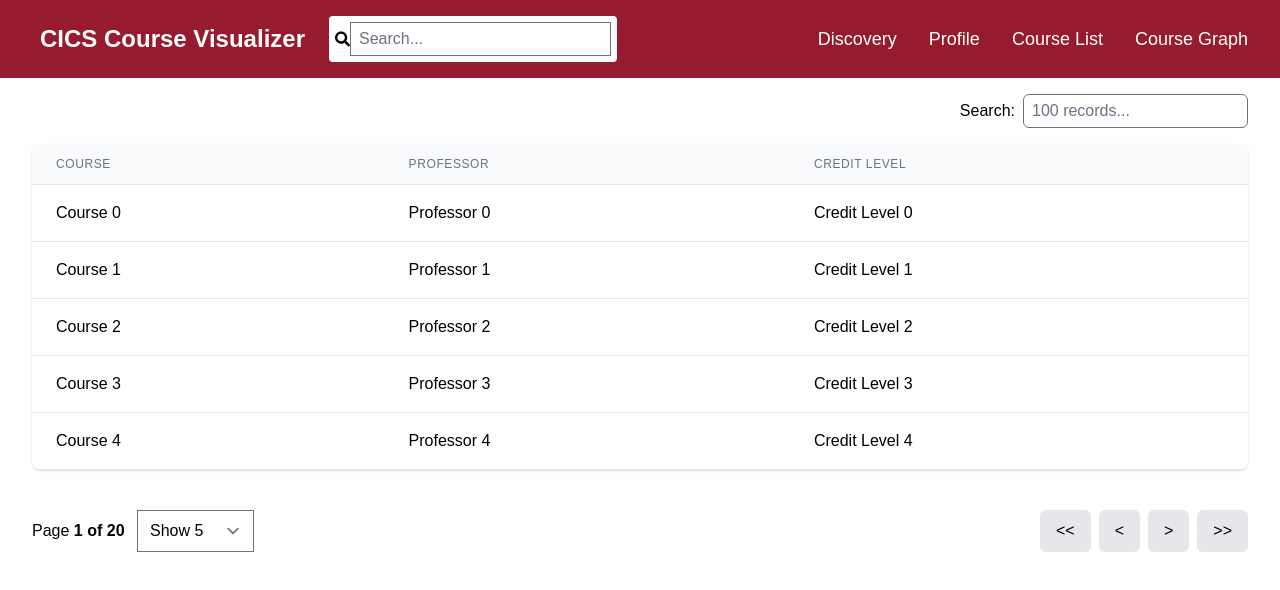
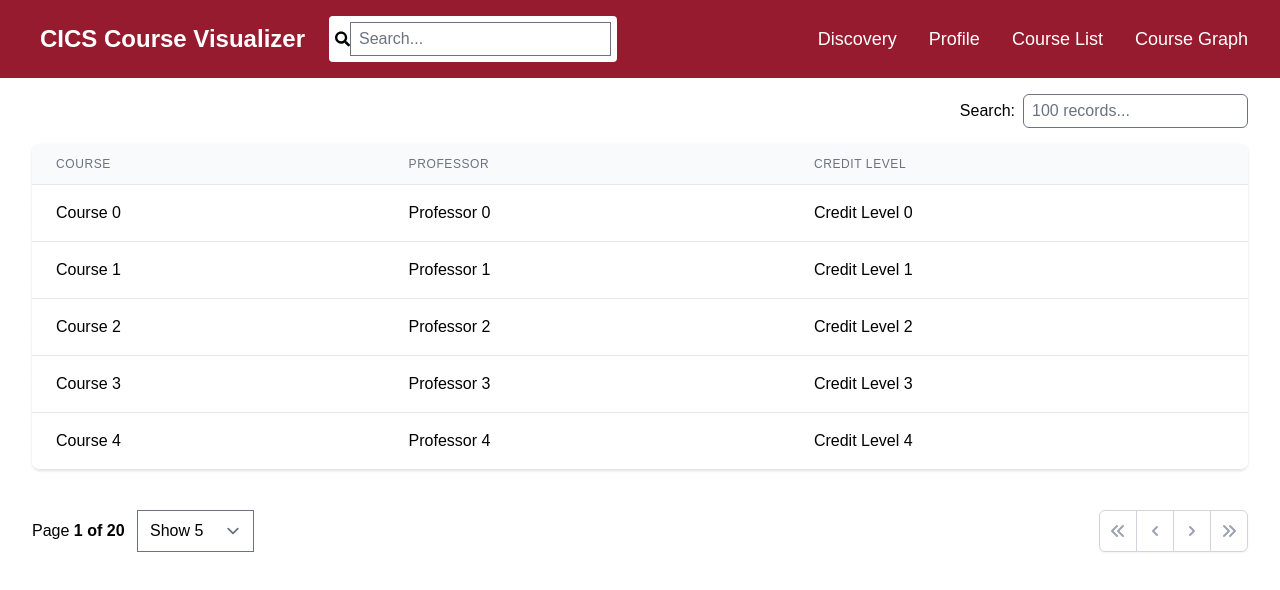
Before and after one commit to Shamanth-GiT/umass-course-visualizer, a Next.js app: page /list in a window 1280 px wide. Shown: the top 590 px of the page. Built offline with nearby package versions, Linux system fonts and the light colour scheme.

Commit message:
Added some minor changes

```diff
--- a/components/DataTable.jsx
+++ b/components/DataTable.jsx
@@ -1,5 +1,7 @@
 import React, { useMemo, useState } from 'react';
 import { useTable, usePagination } from 'react-table';
+import { ChevronDoubleLeftIcon, ChevronLeftIcon, ChevronRightIcon, ChevronDoubleRightIcon } from '@heroicons/react/solid';
+import { PageButton } from '@components/PageButton'; // update with your actual path
 
 export const DataTable = ({ columns, data }) => {
     const [filter, setFilter] = useState('');
@@ -45,7 +47,7 @@ export const DataTable = ({ columns, data }) => {
                         value={filter}
                         onChange={(e) => setFilter(e.target.value)}
                         placeholder={`${filteredData.length} records...`}
-                    className="ml-2 px-2 py-1 border rounded-md"
+                        className="ml-2 px-2 py-1 border rounded-md focus:outline-maroon"
                     />
                 </div>
             </div>
@@ -64,7 +66,7 @@ export const DataTable = ({ columns, data }) => {
                     </thead>
                     <tbody {...getTableBodyProps()} className="bg-white divide-y divide-gray-200">
                         {page.map((row, i) => {
-                        prepareRow(row)
+                            prepareRow(row);
                             return (
                                 <tr {...row.getRowProps()} key={i} className="cursor-pointer">
                                     {row.cells.map((cell, j) => (
@@ -73,13 +75,12 @@ export const DataTable = ({ columns, data }) => {
                                         </td>
                                     ))}
                                 </tr>
-                        )
+                            );
                         })}
                     </tbody>
                 </table>
             </div>
-
-        <div className="flex justify-between mt-10">
+            <div className="flex justify-between mt-10 focus:outline-maroon">
                 <div>
                     <span>
                         Page{' '}
@@ -101,12 +102,38 @@ export const DataTable = ({ columns, data }) => {
                         ))}
                     </select>
                 </div>
-            <div className="flex gap-2">
-                <button onClick={() => gotoPage(0)} disabled={!canPreviousPage} className="px-4 py-2 bg-gray-200 rounded-md">{'<<'}</button>
-                <button onClick={() => previousPage()} disabled={!canPreviousPage} className="px-4 py-2 bg-gray-200 rounded-md">{'<'}</button>
-                <button onClick={() => nextPage()} disabled={!canNextPage} className="px-4 py-2 bg-gray-200 rounded-md">{'>'}</button>
-                <button onClick={() => gotoPage(pageCount - 1)} disabled={!canNextPage} className="px-4 py-2 bg-gray-200 rounded-md">{'>>'}</button>
-            </div>
+                <nav className="relative z-0 inline-flex rounded-md shadow-sm -space-x-px" aria-label="Pagination">
+                    <PageButton
+                        className="rounded-l-md"
+                        onClick={() => gotoPage(0)}
+                        disabled={!canPreviousPage}
+                    >
+                        <span className="sr-only">First</span>
+                        <ChevronDoubleLeftIcon className="h-5 w-5 text-gray-400" aria-hidden="true" />
+                    </PageButton>
+                    <PageButton
+                        onClick={() => previousPage()}
+                        disabled={!canPreviousPage}
+                    >
+                        <span className="sr-only">Previous</span>
+                        <ChevronLeftIcon className="h-5 w-5 text-gray-400" aria-hidden="true" />
+                    </PageButton>
+                    <PageButton
+                        onClick={() => nextPage()}
+                        disabled={!canNextPage}
+                    >
+                        <span className="sr-only">Next</span>
+                        <ChevronRightIcon className="h-5 w-5 text-gray-400" aria-hidden="true" />
+                    </PageButton>
+                    <PageButton
+                        className="rounded-r-md"
+                        onClick={() => gotoPage(pageCount - 1)}
+                        disabled={!canNextPage}
+                    >
+                        <span className="sr-only">Last</span>
+                        <ChevronDoubleRightIcon className="h-5 w-5 text-gray-400" aria-hidden="true" />
+                    </PageButton>
+                </nav>
             </div>
         </div>
     );
--- /dev/null
+++ b/components/PageButton.jsx
@@ -0,0 +1,35 @@
+function classNames(...classes) {
+    return classes.filter(Boolean).join(" ");
+}
+
+export function Button({ children, className, ...rest }) {
+    return (
+        <button
+            type="button"
+            className={
+                classNames(
+                    "relative inline-flex items-center px-4 py-2 border border-gray-300 text-sm font-medium rounded-md text-gray-700 bg-white hover:bg-gray-50",
+                    className
+                )}
+            {...rest}
+        >
+            {children}
+        </button>
+    )
+}
+
+export function PageButton({ children, className, ...rest }) {
+    return (
+        <button
+            type="button"
+            className={
+                classNames(
+                    "relative inline-flex items-center px-2 py-2 border border-gray-300 bg-white text-sm font-medium text-gray-500 hover:bg-gray-50",
+                    className
+                )}
+            {...rest}
+        >
+            {children}
+        </button>
+    )
+}
--- a/package.json
+++ b/package.json
@@ -14,6 +14,7 @@
     "@emotion/react": "^11.11.1",
     "@emotion/styled": "^11.11.0",
     "@headlessui/react": "^1.7.15",
+    "@heroicons/react": "^1.0.6",
     "@mui/icons-material": "^5.13.7",
     "@mui/material": "^5.13.7",
     "@tailwindcss/forms": "^0.5.3",
```
Also changed, not shown: 1 other file (tests, documents, lock files or other folders). Lines whose indentation alone changed are shown as unchanged.
